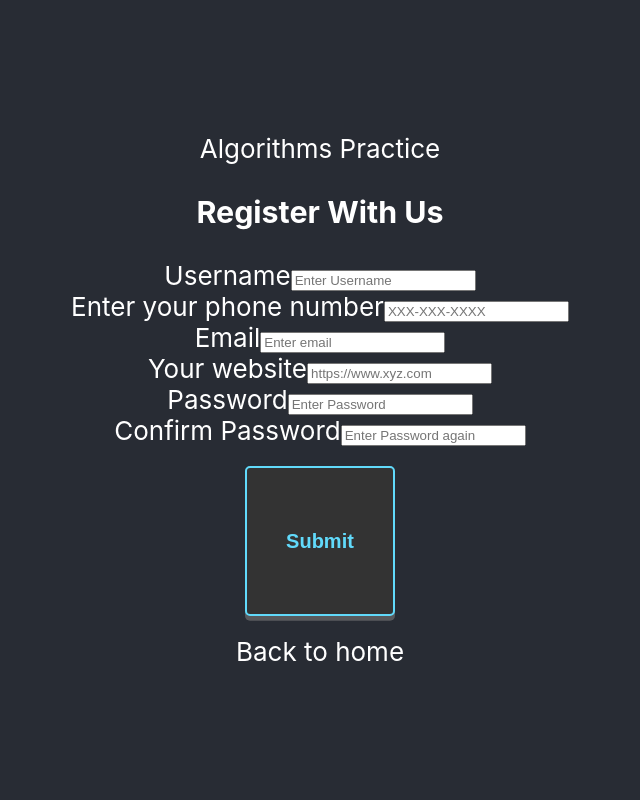
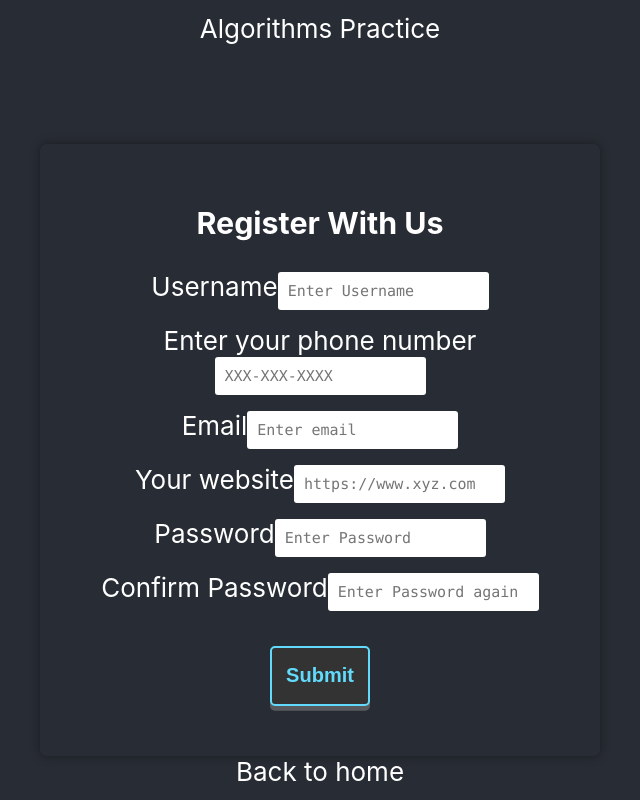
Before and after one commit to unachoza/Thoughts-on-Algorithms-DataStructures, a React (Create React App) app: page / in a window 1280 px wide. Shown: the whole page, without its empty margins (320-960 px from the left). Built offline with nearby package versions, Linux system fonts and the light colour scheme.

Commit message:
form looks nicer

```diff
--- a/src/App.css
+++ b/src/App.css
@@ -90,3 +90,35 @@ button:focus {
   box-shadow: 0 0.5rem 1rem rgba(0, 0, 0, 0.2);
   transition: all 0.2s;
 } */
+.container {
+  max-width: 500px;
+  margin-top: 100px;
+  padding: 30px;
+  border-radius: 7px;
+  box-shadow: 0px 0px 10px 1px rgba(0, 0, 0, 0.3);
+}
+
+.form-group {
+  margin: 15px 0;
+}
+
+.accepted {
+  border: 1px solid rgb(40, 242, 0);
+  box-shadow: 0px 0px 5px 0px rgba(44, 252, 3, 0.4);
+}
+
+.rejected {
+  border: 1px solid red;
+  box-shadow: 0px 0px 5px 0px rgba(200, 0, 0, 1);
+}
+input {
+  padding: 10px;
+  border: none;
+  border-radius: 3px;
+  font-size: 15px;
+  font-family: source-code-pro, Menlo, Monaco, Consolas, 'Courier New', monospace;
+}
+.btn-submit {
+  height: 60px;
+  width: 100px;
+}
--- a/src/Components/Form.tsx
+++ b/src/Components/Form.tsx
@@ -72,7 +72,7 @@ class Form extends Component<{}, State> {
               name="passconf"
             />
           </div>
-          <button type="submit" className="btn btn-primary mt-5 btn-lg btn-block">
+          <button type="submit" className="btn-submit ">
             Submit
           </button>
         </form>
```
